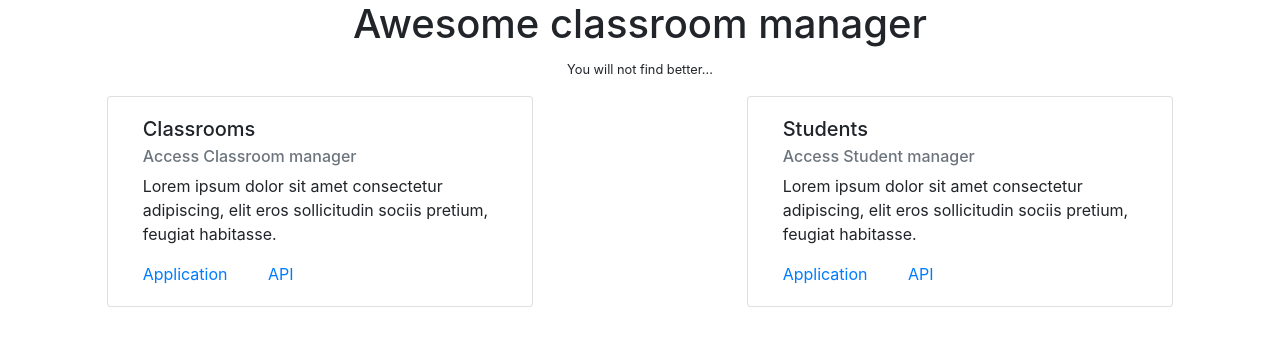
After one commit to Quentinchampenois/classroom, a Symfony app: template templates/main/index.html.twig in a window 1280 px wide. The commit adds this page. Shown: the top 346 px of the page. Run offline with Twig, Linux system fonts and the light colour scheme; the template is opened without the code that fills it, so the values that code supplies are empty; some libraries are stand-ins or nearby versions.

Commit message:
create new index with basic translations

```diff
--- a/config/routes.yaml
+++ b/config/routes.yaml
@@ -1,3 +1,3 @@
-#index:
-#    path: /
-#    controller: App\Controller\DefaultController::index
+index:
+    path: /
+    controller: App\Controller\MainController::index
--- a/templates/base.html.twig
+++ b/templates/base.html.twig
@@ -2,7 +2,7 @@
 <html>
     <head>
         <meta charset="UTF-8">
-        <title>{% block title %}Welcome!{% endblock %}</title>
+        <title>{% block title %}{% trans %}app.global.title{% endtrans %}{% endblock %}</title>
         {% block stylesheets %}{% endblock %}
     </head>
     <body>
--- /dev/null
+++ b/templates/main/head.html.twig
@@ -0,0 +1 @@
+<link href="https://stackpath.bootstrapcdn.com/bootstrap/4.5.0/css/bootstrap.min.css" rel="stylesheet" integrity="sha384-9aIt2nRpC12Uk9gS9baDl411NQApFmC26EwAOH8WgZl5MYYxFfc+NcPb1dKGj7Sk" crossorigin="anonymous">
--- /dev/null
+++ b/templates/main/index.html.twig
@@ -0,0 +1,36 @@
+{% extends "base.html.twig" %}
+
+{% block stylesheets %}
+    {{ parent() }}
+    {% include "/main/head.html.twig" %}
+{% endblock %}
+{% block body %}
+    <main class="container-fluid">
+        <div class="row">
+            <div class="col-12 text-center">
+                <h1>{% trans %}app.global.title{% endtrans %}</h1>
+                <small>{% trans %}app.global.subtitle{% endtrans %}</small>
+            </div>
+        </div>
+        <div class="row justify-content-around mt-3">
+            <div class="card col-4">
+                <div class="card-body">
+                    <h5 class="card-title">{% trans %}app.features.classroom.title{% endtrans %}</h5>
+                    <h6 class="card-subtitle mb-2 text-muted">{% trans %}app.features.classroom.legend{% endtrans %}</h6>
+                    <p class="card-text">{% trans %}app.features.classroom.description{% endtrans %}</p>
+                    <a href="{{ path('classe_index') }}" class="card-link mr-3">{% trans %}app.actions.navigation.navigate.app{% endtrans %}</a>
+                    <a href="{{ path('api_entrypoint') }}" class="card-link">{% trans %}app.actions.navigation.navigate.api{% endtrans %}</a>
+                </div>
+            </div>
+            <div class="card col-4">
+                <div class="card-body">
+                    <h5 class="card-title">{% trans %}app.features.student.title{% endtrans %}</h5>
+                    <h6 class="card-subtitle mb-2 text-muted">{% trans %}app.features.student.legend{% endtrans %}</h6>
+                    <p class="card-text">{% trans %}app.features.classroom.description{% endtrans %}</p>
+                    <a href="{{ path('student_index') }}" class="card-link mr-3">{% trans %}app.actions.navigation.navigate.app{% endtrans %}</a>
+                    <a href="{{ path('api_entrypoint') }}" class="card-link">{% trans %}app.actions.navigation.navigate.api{% endtrans %}</a>
+                </div>
+            </div>
+        </div>
+    </main>
+{% endblock %}
--- /dev/null
+++ b/translations/messages.en.yaml
@@ -0,0 +1,18 @@
+app:
+  actions:
+    navigation:
+      navigate:
+        app: Application
+        api: API
+  features:
+    classroom:
+      description: Lorem ipsum dolor sit amet consectetur adipiscing, elit eros sollicitudin sociis pretium, feugiat habitasse.
+      legend: Access Classroom manager
+      title: Classrooms
+    student:
+      description: Lorem ipsum dolor sit amet consectetur adipiscing, elit eros sollicitudin sociis pretium, feugiat habitasse.
+      legend: Access Student manager
+      title: Students
+  global:
+    title: Awesome classroom manager
+    subtitle: You will not find better...
```
Also changed, not shown: src/Controller/MainController.php (added, +19 -0 lines).
